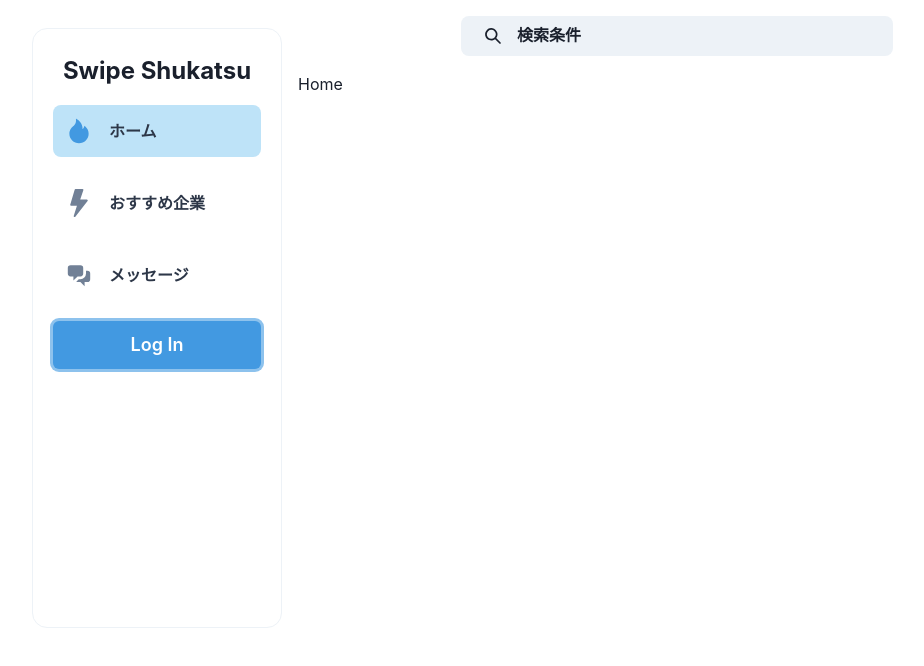
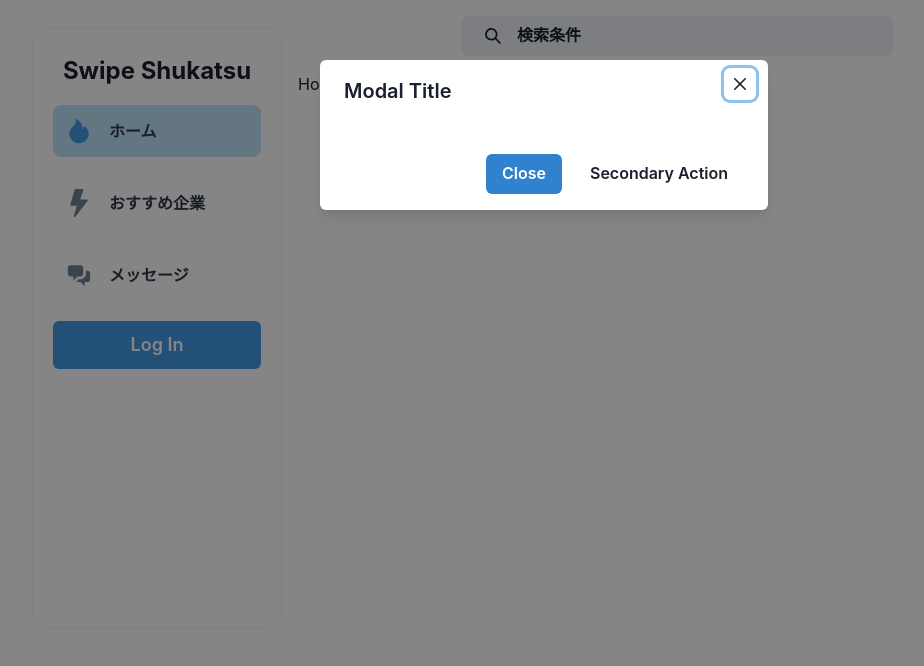
Before and after one commit to satorunooshie/swipe-shukatu, a React (Create React App) app in the folder client/: page / in a window 1280 px wide. Both pictures are taken after a click on the button "Log In". Shown: the top 666 px of the page, without its empty margins (96-1020 px from the left). Built offline with nearby package versions, Linux system fonts and the light colour scheme.

Commit message:
LoginModalを作成

```diff
--- a/client/src/App.tsx
+++ b/client/src/App.tsx
@@ -4,14 +4,18 @@ import { ChakraProvider, VStack, Flex } from "@chakra-ui/react";
 import { BrowserRouter as Router, Switch, Route } from "react-router-dom";
 import BottomTabs from "./components/BottomTabs/BottomTabs";
 import Sidebar from "../src/components/Sidebar/Sidebar";
+import LoginModal from "../src/components/LoginModal/LoginModal";
 import HomePage from "../src/pages/HomePage/HomePage";
 import MessagePage from "../src/pages/MessagePage/MessagePage";
 import RecommendPage from "../src/pages/RecommendPage/RecommendPage";
+import { LoginModalProvider } from "../src/context/LoginModalContext";
 
 function App() {
   return (
     <ChakraProvider>
+      <LoginModalProvider>
         <Router>
+          <LoginModal />
           <VStack px={[0, 0, 0, "10%"]}>
             <BottomTabs />
             <Flex w="full" justify="center">
@@ -30,6 +34,7 @@ function App() {
             </Flex>
           </VStack>
         </Router>
+      </LoginModalProvider>
     </ChakraProvider>
   );
 }
--- a/client/src/components/Header/Header.tsx
+++ b/client/src/components/Header/Header.tsx
@@ -1,16 +1,14 @@
-import { VFC } from "react";
-import {
-  Flex,
-  Spacer,
-  Text,
-  Button,
-} from "@chakra-ui/react";
+import { VFC, useContext } from "react";
+import { Flex, Spacer, Text, Button } from "@chakra-ui/react";
 import { NavLink, useLocation } from "react-router-dom";
 import { SearchIcon } from "@chakra-ui/icons";
 import { MAIN_COLOR } from "../../constants/MainColor";
+import { LoginModalContext } from "../../context/LoginModalContext";
 
 const Header: VFC = () => {
   let location = useLocation();
+  const { onOpen } = useContext(LoginModalContext);
+
   if (location.pathname !== "/") return <></>;
   return (
     <Flex
@@ -57,6 +55,7 @@ const Header: VFC = () => {
         _hover={{
           bg: `${MAIN_COLOR}.300`,
         }}
+        onClick={() => onOpen()}
       >
         Log In
       </Button>
--- /dev/null
+++ b/client/src/components/LoginModal/LoginModal.tsx
@@ -0,0 +1,38 @@
+import { VFC, useContext } from "react";
+import {
+  Modal,
+  ModalOverlay,
+  ModalContent,
+  ModalHeader,
+  ModalFooter,
+  ModalBody,
+  ModalCloseButton,
+  Button,
+} from "@chakra-ui/react";
+import { LoginModalContext } from "../../context/LoginModalContext";
+
+const LoginModal: VFC = () => {
+  const { isOpen, onOpen, onClose } = useContext(LoginModalContext);
+
+  return (
+    <>
+      <Modal isOpen={isOpen} onClose={onClose}>
+        <ModalOverlay />
+        <ModalContent>
+          <ModalHeader>Modal Title</ModalHeader>
+          <ModalCloseButton />
+          <ModalBody></ModalBody>
+
+          <ModalFooter>
+            <Button colorScheme="blue" mr={3} onClick={onClose}>
+              Close
+            </Button>
+            <Button variant="ghost">Secondary Action</Button>
+          </ModalFooter>
+        </ModalContent>
+      </Modal>
+    </>
+  );
+};
+
+export default LoginModal;
--- a/client/src/components/Sidebar/Sidebar.tsx
+++ b/client/src/components/Sidebar/Sidebar.tsx
@@ -1,13 +1,15 @@
-import { VFC } from "react";
+import { VFC, useContext } from "react";
 import { Flex, Icon, VStack, Text, Button, Center } from "@chakra-ui/react";
 import { AiFillFire } from "react-icons/ai";
 import { HiChatAlt2 } from "react-icons/hi";
 import { BsLightningFill } from "react-icons/bs";
 import { NavLink, useLocation } from "react-router-dom";
 import { MAIN_COLOR } from "../../constants/MainColor";
+import { LoginModalContext } from "../../context/LoginModalContext";
 
 const Sidebar: VFC = () => {
   let location = useLocation();
+  const { onOpen } = useContext(LoginModalContext);
 
   return (
     <VStack
@@ -129,6 +131,7 @@ const Sidebar: VFC = () => {
           _hover={{
             bg: `${MAIN_COLOR}.300`,
           }}
+          onClick={() => onOpen()}
         >
           Log In
         </Button>
--- /dev/null
+++ b/client/src/context/LoginModalContext.tsx
@@ -0,0 +1,24 @@
+import { FC, createContext } from "react";
+import { useDisclosure } from "@chakra-ui/react";
+
+const LoginModalContext = createContext(
+  {} as {
+    isOpen: boolean;
+    onOpen: () => void;
+    onClose: () => void;
+  }
+);
+
+const LoginModalProvider: FC = ({ children }) => {
+  const { isOpen, onOpen, onClose } = useDisclosure();
+
+  return (
+    <LoginModalContext.Provider
+      value={{ isOpen: isOpen, onOpen: onOpen, onClose: onClose }}
+    >
+      {children}
+    </LoginModalContext.Provider>
+  );
+};
+
+export { LoginModalContext, LoginModalProvider };
```
Also changed, not shown: 1 other file (tests, documents, lock files or other folders). Lines whose indentation alone changed are shown as unchanged.
